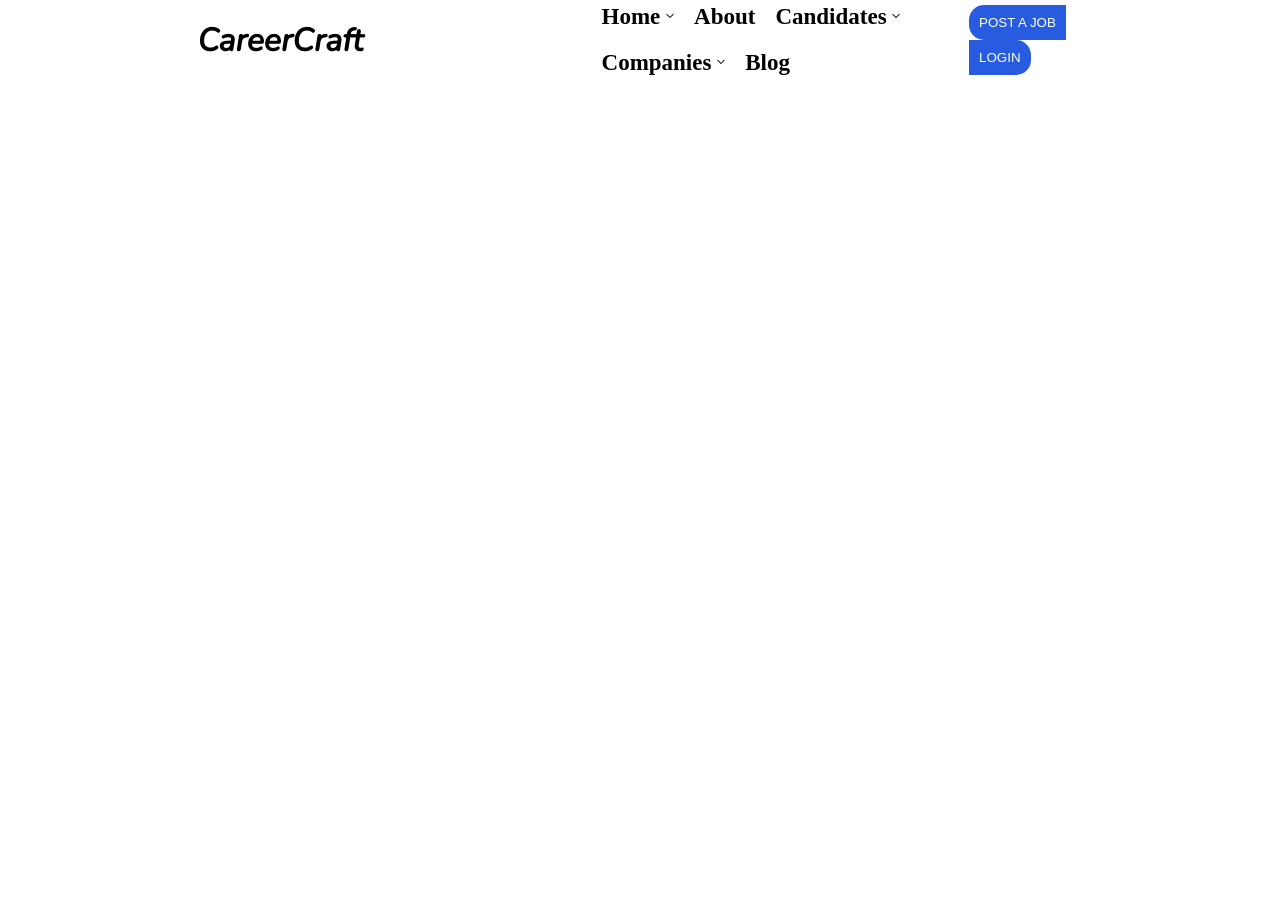
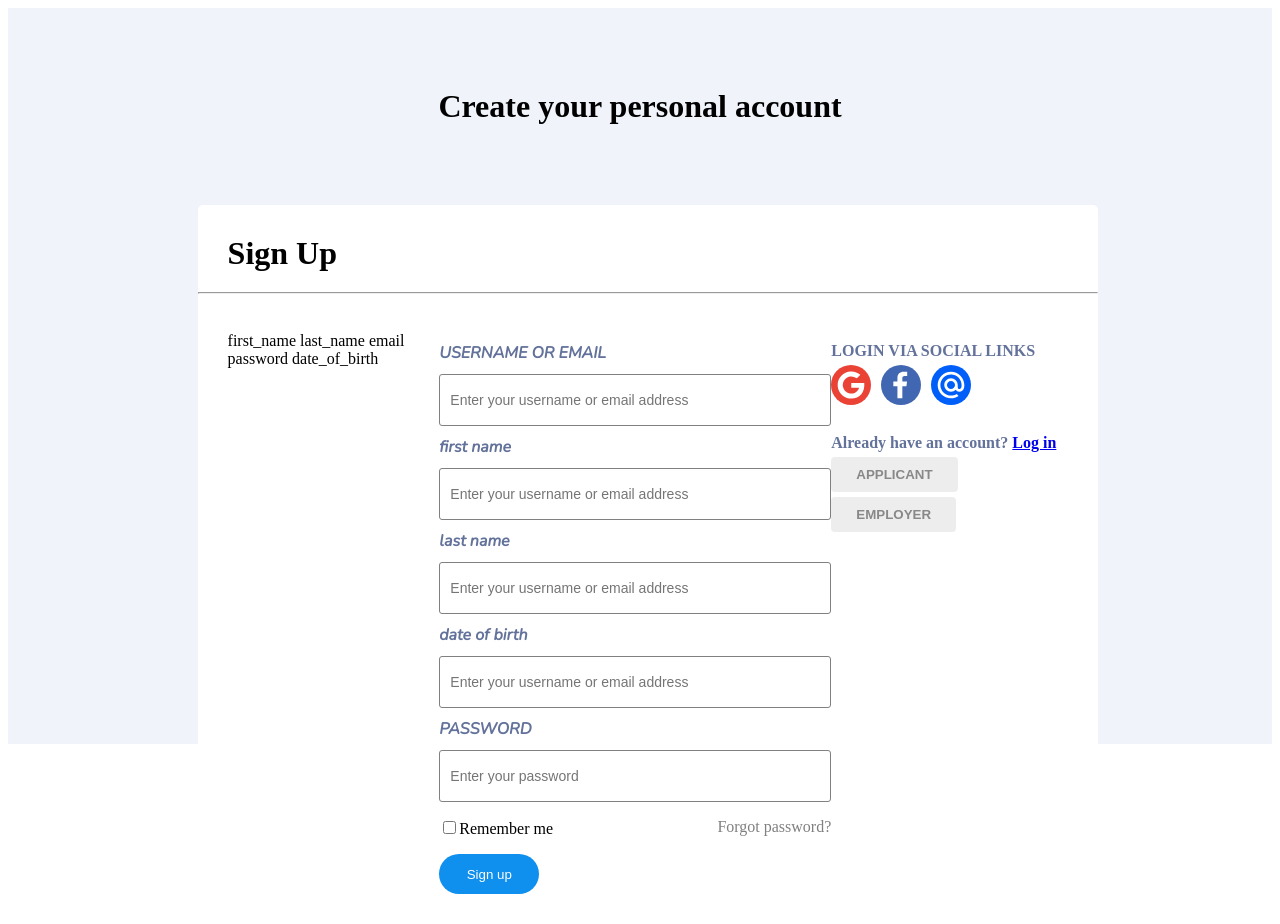
Before and after one commit to CareerCraft-team/CareerCraft.frontend, a Nuxt app: page /signup in a window 1280 px wide. Before the commit the page ends 800 px from the top, so only its background shows below. Built offline with nearby package versions, Linux system fonts and the light colour scheme; no server answers.

Commit message:
Signup page with call for signup api

```diff
--- /dev/null
+++ b/pages/signup/index.vue
@@ -0,0 +1,198 @@
+<template>
+  <div class="login">
+    <div class="container">
+      <h1 id="title">Create your personal account</h1>
+
+      <div id="login-form">
+        <h1>Sign Up</h1>
+        <hr>
+        <div class="login-content">
+first_name
+last_name
+email
+password
+date_of_birth
+          <div class="login-fields">
+            <div class="login-field">
+              <label for="login">USERNAME OR EMAIL</label>
+              <input id="login" type="email" v-model="email" placeholder="Enter your username or email address">
+            </div>
+            <div class="login-field">
+              <label for="login">first name</label>
+              <input id="login" type="text" v-model="first_name" placeholder="Enter your username or email address">
+            </div>
+            <div class="login-field">
+              <label for="login">last name</label>
+              <input id="login" type="text" v-model="last_name" placeholder="Enter your username or email address">
+            </div>
+            <div class="login-field">
+              <label for="login">date of birth</label>
+              <input id="login" type="text" v-model="date_of_birth" placeholder="Enter your username or email address">
+            </div>
+            <div class="login-field">
+              <label for="password">PASSWORD</label>
+              <input type="password" v-model="password" placeholder="Enter your password" id="password">
+            </div>
+            <div class="login-end">
+              <p><input type="checkbox">Remember me</p>
+              <p style="color: gray">Forgot password?</p>
+            </div>
+            <button class="btn-login" @click="onSignup">Sign up</button>
+          </div>
+
+          <div class="login-links">
+            <div class="login-link">
+              LOGIN VIA SOCIAL LINKS
+              <div class="login-links-icons">
+                <img src="~@/assets/icons/Google.svg" alt="">
+                <img src="~@/assets/icons/Facebook.svg" alt="">
+                <img src="~@/assets/icons/Mail.ru.svg" alt="">
+              </div>
+            </div>
+
+            <div class="login-link">
+              Already have an account? <nuxt-link to="/login">Log in</nuxt-link>
+              <div>
+                <button class="btn-reg">APPLICANT</button>
+                <button class="btn-reg">EMPLOYER</button>
+              </div>
+            </div>
+          </div>
+        </div>
+      </div>
+    </div>
+  </div>
+</template>
+
+<script>
+export default {
+  name: "index",
+  middleware:"auth",
+  auth:"guest",
+  layout: "none",
+  data() {
+    return {
+      email: "",
+      password: "",
+      first_name:"",
+      last_name:"",
+      date_of_birth:"",
+    };
+  },
+  methods: {
+    async onSignup() {
+      try {
+        let data = {
+          email: this.email,
+          password: this.password,
+          first_name: this.first_name,
+          last_name: this.last_name,
+          date_of_birth: this.date_of_birth,
+        };
+        let response = await this.$axios.$post("/api/auth/employee/signup", data);
+        console.log(response);
+        if (response.success) {
+          this.$auth.loginWith("local", {
+            data: {
+              email: this.email,
+              password: this.password
+            }
+          });
+          this.$router.push("/");
+        }
+      } catch (err) {
+        console.log(err);
+      }
+    }
+  }
+}
+</script>
+
+<style scoped>
+  .login {
+    background: #F0F3FA;
+    height: 92vh;
+  }
+  .container {
+    width: 70%;
+    margin: 0 auto;
+    text-align: center;
+    display: flex;
+    flex-direction: column;
+    justify-content: center;
+  }
+  #title {
+    margin: 80px 0;
+  }
+  #login-form {
+    width: 900px;
+    background: white;
+    margin: 0 auto;
+    text-align: left;
+    border-radius: 5px;
+  }
+  #login-form > h1 {
+    padding: 0 30px;
+    margin: 30px 0 20px 0;
+  }
+  .login-content {
+    display: flex;
+    justify-content: space-between;
+    padding: 30px;
+  }
+  .login-fields {
+    display: flex;
+    flex-direction: column;
+  }
+  .login-field {
+    display: flex;
+    flex-direction: column;
+  }
+  .login-field > label {
+    color: rgba(99, 114, 155, 1);
+    padding: 10px 0;
+    font-weight: 700;
+    font-family: 'Nunito';
+  }
+  .login-field > input {
+    width: 370px;
+    height: 30px;
+    font-size: 14px;
+    padding: 10px;
+    border: 1px solid gray;
+    border-radius: 3px;
+  }
+  .login-end {
+    display: flex;
+    justify-content: space-between;
+  }
+  .btn-login {
+    width: 100px;
+    height: 40px;
+    color: white;
+    background: rgba(15, 143, 238, 1);
+    border: none;
+    border-radius: 30px;
+  }
+  .login-links {
+    width: 370px;
+  }
+  .login-links-icons > img {
+    height: 40px;
+    padding: 5px 10px 5px 0 ;
+  }
+  .login-link {
+    color: rgba(99, 114, 155, 1);
+    font-weight: 700;
+    padding: 10px 0;
+  }
+  .btn-reg {
+    color: #888888;
+    font-weight: 700;
+    background: #ededed;
+    padding: 10px 25px;
+    margin: 5px 10px 0 0;
+    border: none;
+    border-radius: 4px;
+  }
+</style>
```
Also changed, not shown: store/index.js (added).
